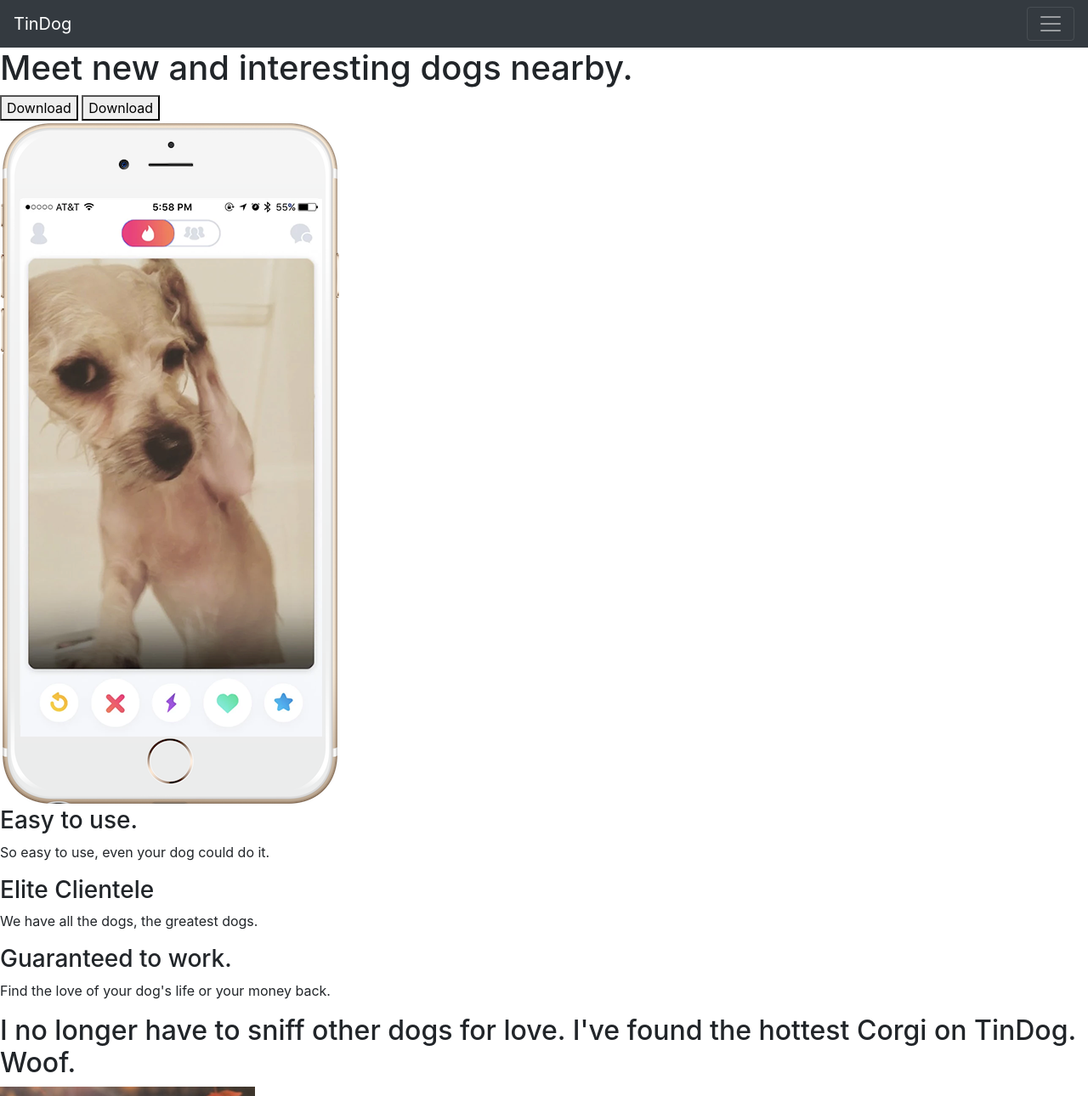
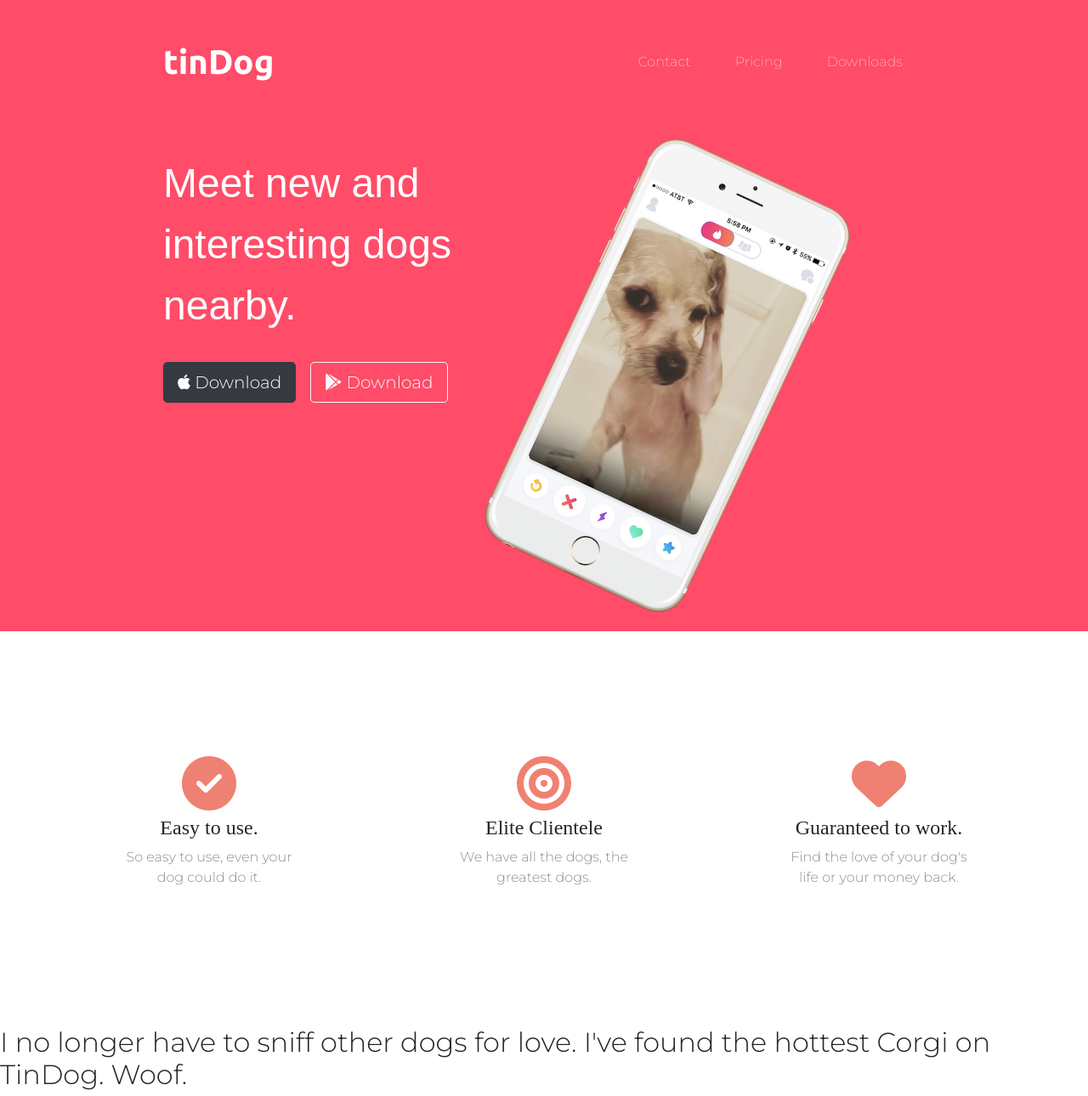
Before and after one commit to BhanukaC/TinDog-Website-Bootstrap-Practise, a plain HTML site: page index.html in a window 1280 px wide. Shown: the top 1290 px of the page at 85% size. Drawn offline with nearby package versions, Linux system fonts and the light colour scheme.

Commit message:
title section and features sections are done

```diff
--- a/css/styles.css
+++ b/css/styles.css
@@ -0,0 +1,68 @@
+body {
+    font-family: 'Montserrat', sans-serif;
+}
+
+#title {
+    background-color: #ff4c68;
+    color: #fff;
+}
+
+#top-heading {
+    font-family: 'Montserrat-black', sans-serif;
+    font-size: 3rem;
+    line-height: 1.5;
+}
+
+.container-fluid {
+    padding: 3% 15%;
+}
+
+.navbar-brand {
+    font-family: "ubuntu";
+    font-size: 2.5rem;
+    font-weight: bold;
+}
+
+.navbar {
+    padding: 0 0 4.5rem;
+}
+
+.nav-item {
+    padding: 0 18px;
+}
+
+.download-button {
+    margin: 5% 3% 5% 0;
+}
+
+.title-image {
+    width: 60%;
+    transform: rotate(25deg);
+}
+
+#features h3 {
+    font-family: "Montserrat-black";
+    font-size: 1.5rem;
+}
+
+#features i {
+    color: #ef8172;
+    margin-bottom: 3%;
+}
+
+#features i:hover {
+    color: #ff4c68;
+}
+
+#features P {
+    color: #8f8f8f;
+}
+
+#features {
+    text-align: center;
+    margin: 5% 5%;
+}
+
+#features .box {
+    padding: 7%;
+}
--- a/index.html
+++ b/index.html
@@ -4,21 +4,39 @@
 <head>
     <meta charset="utf-8" />
     <title>TinDog</title>
+
+    <!-- Fontawesome icons -->
+    <script src="https://kit.fontawesome.com/0dd5a334ba.js" crossorigin="anonymous"></script>
+
+    <!-- Google fonts -->
+    <link rel="preconnect" href="https://fonts.gstatic.com">
+    <link href="https://fonts.googleapis.com/css2?family=Montserrat:wght@900&display=swap" rel="stylesheet">
+    <link href="https://fonts.googleapis.com/css2?family=Montserrat:wght@300&family=Ubuntu:wght@700&display=swap" rel="stylesheet">
+
+
+    <!-- Style sheets -->
+    <link rel="stylesheet" href="https://cdn.jsdelivr.net/npm/bootstrap@4.6.0/dist/css/bootstrap.min.css" integrity="sha384-B0vP5xmATw1+K9KRQjQERJvTumQW0nPEzvF6L/Z6nronJ3oUOFUFpCjEUQouq2+l" crossorigin="anonymous">
     <link rel="stylesheet" href="css/styles.css" />
-    <link rel="stylesheet" href="https://cdn.jsdelivr.net/npm/bootstrap@4.6.0/dist/css/bootstrap.min.css" integrity="sha384-B0vP5xmATw1+K9KRQjQERJvTumQW0nPEzvF6L/Z6nronJ3oUOFUFpCjEUQouq2+l" crossorigin="anonymous">
+
+    <!-- Bootstrap scripts -->
+    <script src="https://code.jquery.com/jquery-3.5.1.slim.min.js" integrity="sha384-DfXdz2htPH0lsSSs5nCTpuj/zy4C+OGpamoFVy38MVBnE+IbbVYUew+OrCXaRkfj" crossorigin="anonymous"></script>
+    <script src="https://cdn.jsdelivr.net/npm/popper.js@1.16.1/dist/umd/popper.min.js" integrity="sha384-9/reFTGAW83EW2RDu2S0VKaIzap3H66lZH81PoYlFhbGU+6BZp6G7niu735Sk7lN" crossorigin="anonymous"></script>
+    <script src="https://cdn.jsdelivr.net/npm/bootstrap@4.6.0/dist/js/bootstrap.min.js" integrity="sha384-+YQ4JLhjyBLPDQt//I+STsc9iw4uQqACwlvpslubQzn4u2UU2UFM80nGisd026JF" crossorigin="anonymous"></script>
+
 </head>
 
 <body>
     <section id="title">
         <!-- Nav Bar -->
+        <div class="container-fluid">
 
-        <nav class="navbar navbar-dark bg-dark">
-            <a href="http://" class="navbar-brand">TinDog</a>
-            <button class="navbar-toggler" type="button" data-toggle="collapse" data-target="#navbarTogglerDemo01" aria-controls="navbarTogglerDemo01" aria-expanded="false" aria-label="Toggle navigation">
+            <nav class="navbar navbar-dark  navbar-expand-lg">
+                <a href="http://" class="navbar-brand">tinDog</a>
+                <button class="navbar-toggler" type="button" data-toggle="collapse" data-target="#navbarTogglerDemo02" aria-controls="navbarTogglerDemo02" aria-expanded="false" aria-label="Toggle navigation">
                     <span class="navbar-toggler-icon"></span>
                 </button>
-            <div class="collapse navbar-collapse" id="navbarTogglerDemo01">
-                <ul class="nav ml-auto">
+                <div class="collapse navbar-collapse" id="navbarTogglerDemo02">
+                    <ul class="navbar-nav ml-auto">
                         <li class="nav-item">
                             <a class="nav-link" href="http://">Contact</a>
                         </li>
@@ -32,29 +50,57 @@
                 </div>
             </nav>
 
+
+
+
+
+
             <!-- Title -->
 
-        <div>
-            <h1>Meet new and interesting dogs nearby.</h1>
-            <button type="button">Download</button>
-            <button type="button">Download</button>
+            <div class="row">
+                <div class="col-lg-6">
+
+                    <h1 id="top-heading">Meet new and interesting dogs nearby.</h1>
+                    <button type="button" class="btn btn-dark btn-lg download-button"><i class="fab fa-apple"></i>
+                        Download</button>
+                    <button type="button" class="btn btn-outline-light btn-lg download-button"><i
+                            class="fab fa-google-play"></i>
+                        Download</button>
+
                 </div>
-        <div>
-            <img src="images/iphone6.png" alt="iphone-mockup" />
+                <div class="col-lg-6">
+
+                    <img class="title-image" src="images/iphone6.png" alt="iphone-mockup" />
+
                 </div>
+            </div>
+
+        </div>
+
+
+
     </section>
 
     <!-- Features -->
 
     <section id="features">
+        <div class="row">
+            <div class="col-lg-4 box">
+                <i class="fas fa-check-circle fa-4x"></i>
                 <h3>Easy to use.</h3>
                 <p>So easy to use, even your dog could do it.</p>
-
+            </div>
+            <div class="col-lg-4 box ">
+                <i class="fas fa-bullseye fa-4x"></i>
                 <h3>Elite Clientele</h3>
                 <p>We have all the dogs, the greatest dogs.</p>
-
+            </div>
+            <div class="col-lg-4 box">
+                <i class="fas fa-heart fa-4x"></i>
                 <h3>Guaranteed to work.</h3>
                 <p>Find the love of your dog's life or your money back.</p>
+            </div>
+        </div>
     </section>
 
     <!-- Testimonials -->
```
Lines whose indentation alone changed are shown as unchanged.
